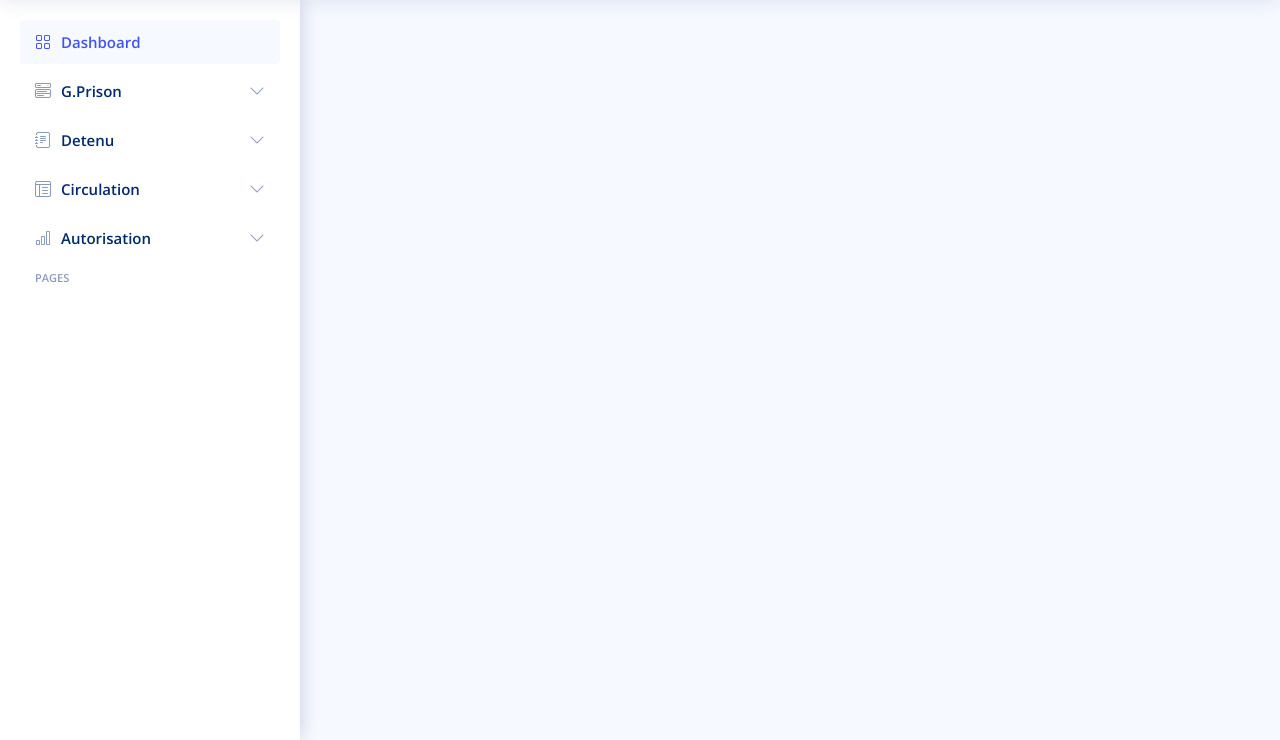
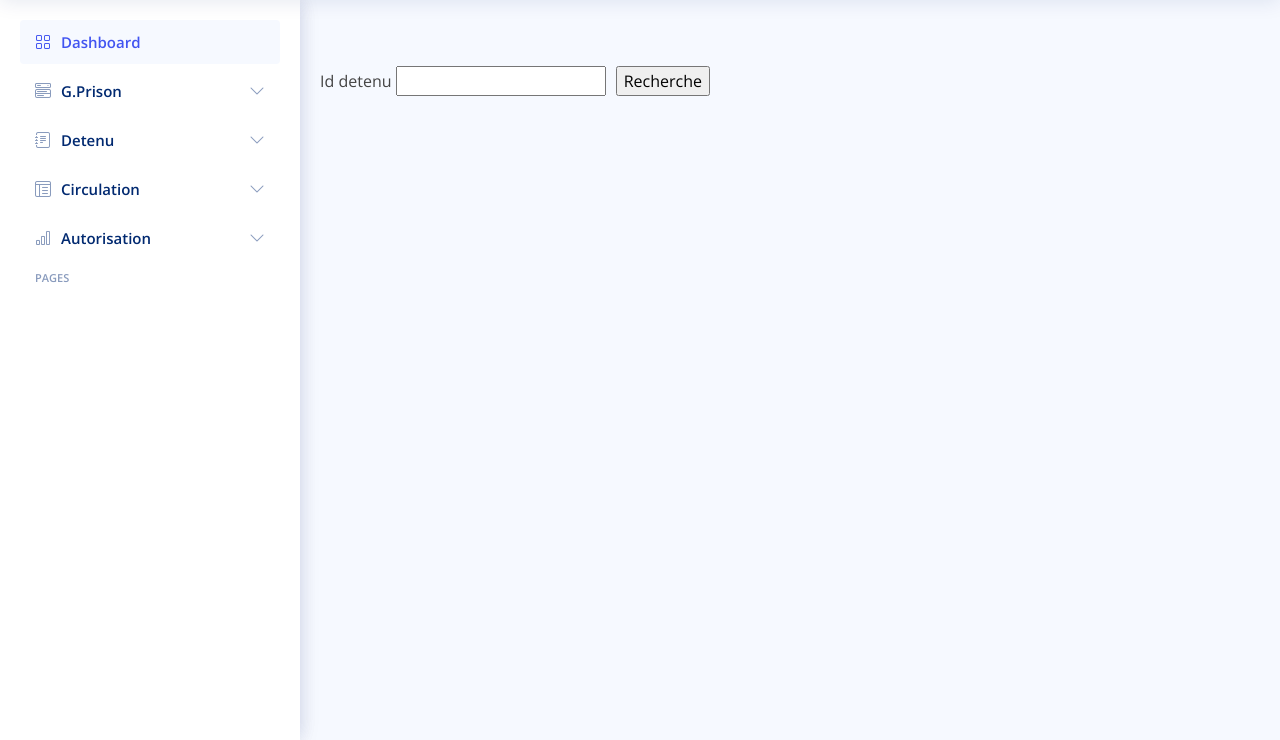
Before and after one commit to Perfectus001/GENIUS_COMMISSARIAT, a PHP site: page /views/detenu/afficher_detenu.php in a window 1280 px wide. Shown: the part 60-800 px from the top of the page. Run offline with PHP 8.4, Linux system fonts and the light colour scheme; tables that the repository leaves empty or names only in its code hold one stand-in row (values such as "Sample post"); some libraries are stand-ins or nearby versions.

Commit message:
MJ -V:15 commit

```diff
--- a/controllers/DetenuController.php
+++ b/controllers/DetenuController.php
@@ -134,7 +134,7 @@ if ($_SERVER['REQUEST_METHOD'] == 'POST') {
                 //$detenu->setStatut($values['statut']);
 
                 if($detenuDao->save($detenu)){
-                    echo "<p>Enregistrement effectue avec Succes</p>";
+                    header("Location: ../views/detenu/afficher_detenu.php");
                 }else{
                     echo "Une erreur s'est produite";
                 }
@@ -264,7 +264,7 @@ if ($_SERVER['REQUEST_METHOD'] == 'POST') {
                 //$detenu->setStatut($values['statut']);
 
                 if($detenuDao->update($detenu)){
-                    echo "<p>Modification effectuee avec Succes</p>";
+                    header("Location: ../views/detenu/afficher_detenu.php");
                 }else{
                     echo "Une erreur s'est produite";
                 }
@@ -324,7 +324,7 @@ if ($_SERVER['REQUEST_METHOD'] == 'POST') {
                 //$detenu->setStatut($values['statut']);
 
                 if($detenuDao->transferer($detenu->getCode(), $detenu->getCodePrison())){
-                    echo "<p>Transfert effectue avec Succes</p>";
+                    header("Location: ../views/detenu/afficher_detenu.php");
                 }else{
                     echo "Une erreur s'est produite";
                 }
--- a/views/detenu/afficher_detenu.php
+++ b/views/detenu/afficher_detenu.php
@@ -5,7 +5,6 @@
     <meta charset="UTF-8">
     <meta name="viewport" content="width=device-width, initial-scale=1.0">
     <title>Afficher detenu</title>
-    <link rel="stylesheet" href="./css/listeAu.css">
     <link href="../../partials/assets/img/favicon.png" rel="icon">
     <link href="../../partials/assets/img/apple-touch-icon.png" rel="apple-touch-icon">
     <!-- Google Fonts -->
@@ -24,14 +23,28 @@
     <!-- Template Main CSS File -->
     <link href="../../partials/assets/css/style.css" rel="stylesheet">
     <style>
+        form{
+            margin-left: 25%;
+            width: 70%;
+            display:  flex;
+            margin-top: 5%;
+            margin-bottom: 3%;
+        }
+
+        form input[type='submit']{
+            margin-left: 10px;
+        }
+
         table {
-            width: 100%;
+            margin-left: 25%;
+            width: 70%;
             border-collapse: collapse;
         }
 
         table,
         th,
         td {
+            background-color: white;
             border: 1px solid black;
         }
 
@@ -71,7 +84,7 @@
             $det = $detenuDao->search($id);
             if ($det == null) {
                 if ((count($detenus) > 0) && $detenus != null) { ?>
-                    <h1>Liste des Détenus</h1>
+                    <h3 style="margin-left: 25%;">Liste des Détenus</h3>
                     <table>
                         <thead>
                             <tr>
@@ -105,17 +118,17 @@
                                 echo "<td><a href=rechercher_detenu.php?code=" . htmlspecialchars($detenu->getCode()) . ">Plus</a></td>";
                                 echo "</tr>";
                             }
-                    } else {
-                        echo "<p>Aucun detenu n'est enregistrer</p>";
-                    }
                             ?>
                         </tbody>
                     </table>
                 <?php
                 } else {
+                    echo "<p style='margin-left: 25%;'>Aucun detenu n'est enregistré</p>";
+                }
+            } else {
                 if ($det->getCode() != null) {
                 ?>
-                        <h1>Liste des Détenus</h1>
+                    <h3 style="margin-left: 25%;">Liste des Détenus</h3>
                     <table>
                         <thead>
                             <tr>
@@ -152,7 +165,7 @@
                     </table>
                 <?php
                 } else {
-                        echo "<p style='color: red;'>Numero de detenu introuvable</p>";
+                    echo "<p style='color: red; margin-left: 25%;'>Numéro de détenu introuvable</p>";
                 }
             }
         }
@@ -160,7 +173,7 @@
         ?>
         <?php
         if ((count($detenus) > 0) && $detenus != null) { ?>
-                <h1>Liste des Détenus</h1>
+            <h3 style="margin-left: 25%;">Liste des Détenus</h3>
             <table>
                 <thead>
                     <tr>
@@ -194,14 +207,15 @@
                         echo "<td><a href=./rechercher_detenu.php?code=" . htmlspecialchars($detenu->getCode()) . ">Plus</a></td>";
                         echo "</tr>";
                     }
-                    } else { ?>
-                        <p>Aucun detenu n'est enregistrer</p>;
-                    <?php
-                    }
                     ?>
                 </tbody>
             </table>
-            <?php } ?>
+    <?php
+        } else {
+            echo "<p>Aucun detenu n'est enregistré</p>";
+        }
+    }
+    ?>
 
     <script src="../../partials/assets/vendor/apexcharts/apexcharts.min.js"></script>
     <script src="../../partials/assets/vendor/bootstrap/js/bootstrap.bundle.min.js"></script>
--- a/views/detenu/modifier_detenu.php
+++ b/views/detenu/modifier_detenu.php
@@ -53,7 +53,7 @@
 
         <?php if (isset($detenu)) { ?>
             <form method="post" action="../../controllers/detenuController.php">
-                <input type="hidden" name="idDetenu" value="<?= $detenu['idDetenu'] ?>">
+                <input type="hidden" name="idDetenu" value="<?= $detenu['idDetenu'] ?> ">
                 <div class="form-group col-12 mb-3">
                     <label for="nom">NOM</label>
                     <input type="text" class="form-control" name="nom" id="nom" value="<?php echo isset($detenu['nom']) ? htmlspecialchars($detenu['nom']) : ''; ?>">
```
Also changed, not shown: views/detenu/rechercher_detenu.php (+31 -0 lines). Lines whose indentation alone changed are shown as unchanged.
